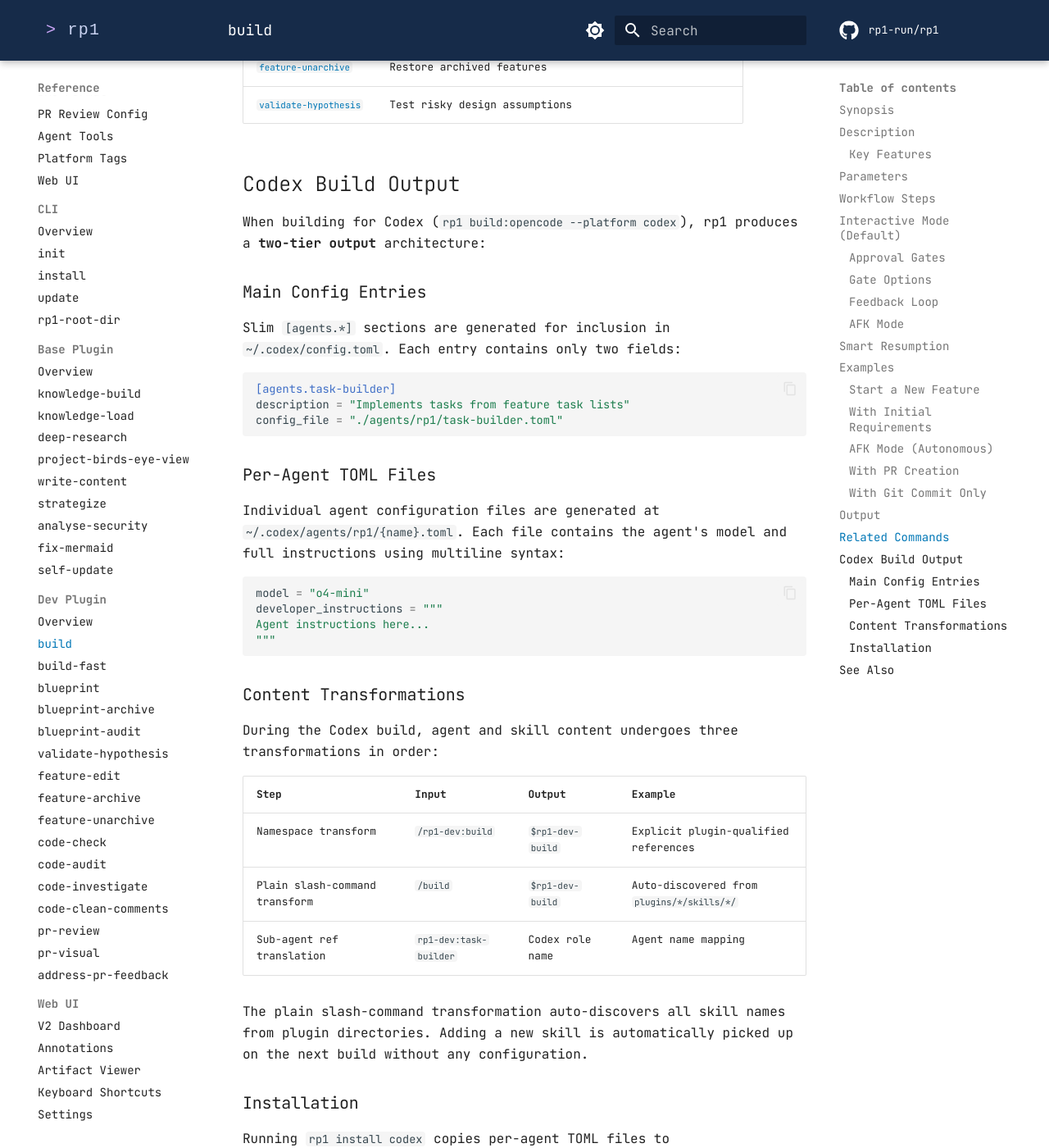
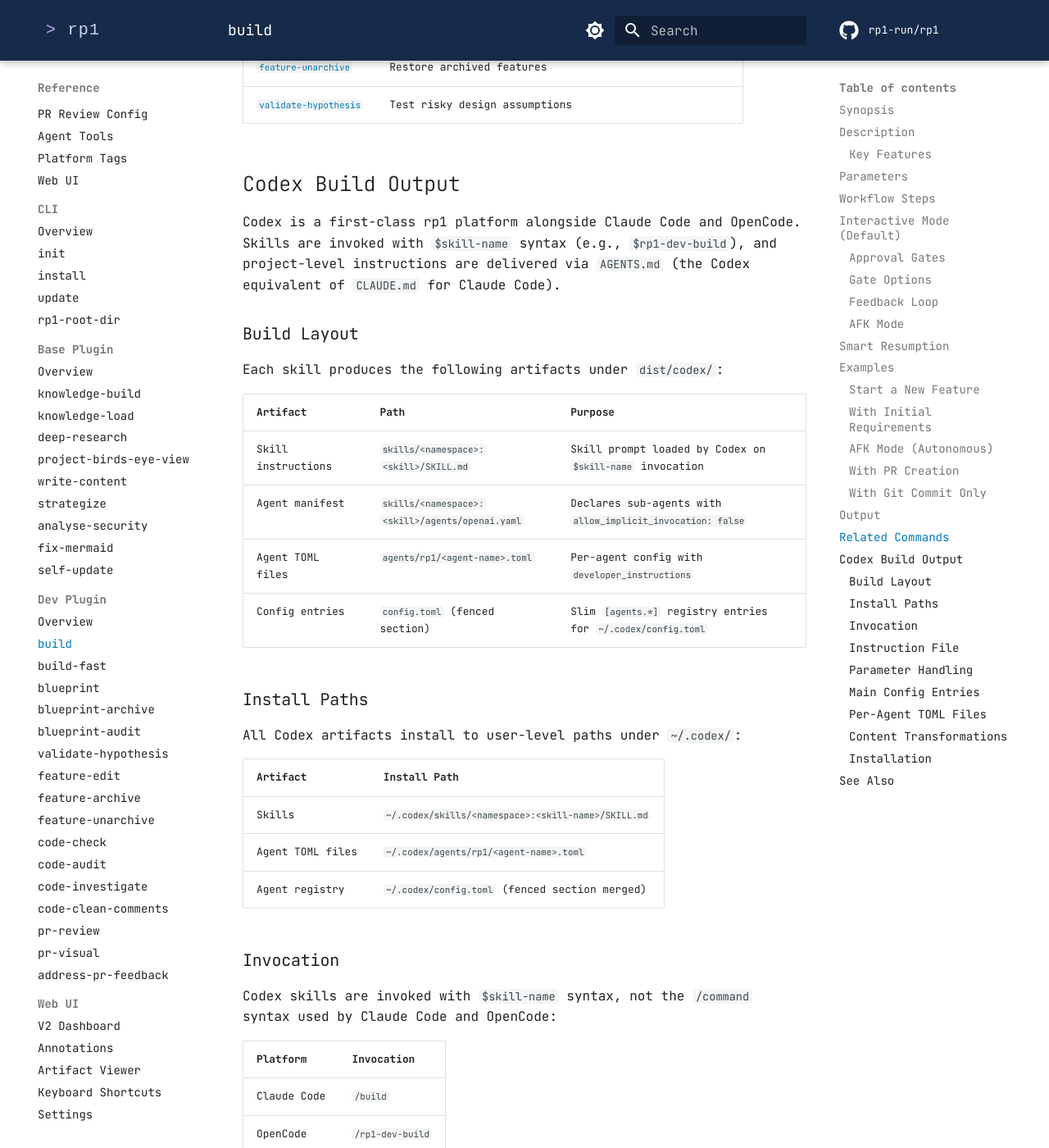
Before and after one commit to rp1-run/rp1, an MkDocs documentation site: the page built from docs/reference/dev/build.md, in a window 1280 px wide and 1400 px high, scrolled down 5722 px. Shown: the whole window at 82% size. Built offline with MkDocs 1.6.1 and Material for MkDocs 9.7.7, drawn with Linux system fonts in a browser that asks for light colours; comment, search, counter and statistics services are not loaded; some of the changed text lies outside the part shown.

Commit message:
feat: add first-class Codex platform support
Update installer, build pipeline, and verification to use canonical
~/.codex/ paths instead of legacy ~/.agents/skills/. Enable Codex as a
first-class build target with parameter transformation, uninstall safety
guards, and comprehensive test coverage.

- Canonicalize paths: ~/.codex/skills/, ~/.codex/agents/rp1/, ~/.codex/config.toml
- Enable Codex platform in build pipeline (min version 0.116.0)
- Add param_transform LiquidJS filter for $1/$ARGUMENTS rewriting
- Harden uninstall with structural directory guards (isSafeToRemove)
- Update manifest template to emit ~/.codex/skills/ paths
- Add codex-capabilities.md documentation and update build docs
- Add param-transform unit tests, update path/manifest/verification tests

Generated with AI

Co-Authored-By: rp1 <bot@rp1.run>

```diff
--- a/docs/reference/dev/build.md
+++ b/docs/reference/dev/build.md
@@ -217,7 +217,53 @@ If you stopped at a gate, resuming `/build` continues from the next stage.
 
 ## Codex Build Output
 
-When building for Codex (`rp1 build:opencode --platform codex`), rp1 produces a **two-tier output** architecture:
+Codex is a first-class rp1 platform alongside Claude Code and OpenCode. Skills are invoked with `$skill-name` syntax (e.g., `$rp1-dev-build`), and project-level instructions are delivered via `AGENTS.md` (the Codex equivalent of `CLAUDE.md` for Claude Code).
+
+### Build Layout
+
+Each skill produces the following artifacts under `dist/codex/`:
+
+| Artifact | Path | Purpose |
+|----------|------|---------|
+| Skill instructions | `skills/<namespace>:<skill>/SKILL.md` | Skill prompt loaded by Codex on `$skill-name` invocation |
+| Agent manifest | `skills/<namespace>:<skill>/agents/openai.yaml` | Declares sub-agents with `allow_implicit_invocation: false` |
+| Agent TOML files | `agents/rp1/<agent-name>.toml` | Per-agent config with `developer_instructions` |
+| Config entries | `config.toml` (fenced section) | Slim `[agents.*]` registry entries for `~/.codex/config.toml` |
+
+### Install Paths
+
+All Codex artifacts install to user-level paths under `~/.codex/`:
+
+| Artifact | Install Path |
+|----------|-------------|
+| Skills | `~/.codex/skills/<namespace>:<skill-name>/SKILL.md` |
+| Agent TOML files | `~/.codex/agents/rp1/<agent-name>.toml` |
+| Agent registry | `~/.codex/config.toml` (fenced section merged) |
+
+### Invocation
+
+Codex skills are invoked with `$skill-name` syntax, not the `/command` syntax used by Claude Code and OpenCode:
+
+| Platform | Invocation |
+|----------|-----------|
+| Claude Code | `/build` |
+| OpenCode | `/rp1-dev-build` |
+| Codex | `$rp1-dev-build` |
+
+### Instruction File
+
+Codex uses `AGENTS.md` as its project-level instruction file. Running `rp1 init` for Codex generates or appends to `AGENTS.md` in the project root with KB loading instructions and rp1 conventions. This is equivalent to the `CLAUDE.md` file used by Claude Code.
+
+### Parameter Handling
+
+Codex does not have native argument substitution (`$1`, `$ARGUMENTS`). During the build, the `param_transform` filter rewrites parameter references into instructional text that Codex can model-extract from the user's prompt:
+
+| Source | Codex Output |
+|--------|-------------|
+| `$1` | Descriptive text: "the value of the first argument (extracted from the user's prompt)" |
+| `$ARGUMENTS` | Descriptive text: "the arguments provided by the user in their prompt" |
+
+Parameter tables in skills are preserved as-is since they serve as instructional text for the model. The model extracts parameter values from the user's natural language prompt rather than relying on positional substitution.
 
 ### Main Config Entries
 
@@ -242,19 +288,22 @@ Agent instructions here...
 
 ### Content Transformations
 
-During the Codex build, agent and skill content undergoes three transformations in order:
+During the Codex build, agent and skill content undergoes four transformations in order:
 
 | Step | Input | Output | Example |
 |------|-------|--------|---------|
 | Namespace transform | `/rp1-dev:build` | `$rp1-dev-build` | Explicit plugin-qualified references |
 | Plain slash-command transform | `/build` | `$rp1-dev-build` | Auto-discovered from `plugins/*/skills/*/` |
+| Parameter transform | `$1`, `$ARGUMENTS` | Instructional text | Model-extracted parameters |
 | Sub-agent ref translation | `rp1-dev:task-builder` | Codex role name | Agent name mapping |
 
 The plain slash-command transformation auto-discovers all skill names from plugin directories. Adding a new skill is automatically picked up on the next build without any configuration.
 
 ### Installation
 
-Running `rp1 install codex` copies per-agent TOML files to `~/.codex/agents/rp1/` and merges the slim config entries into `~/.codex/config.toml`. Uninstallation removes the entire `~/.codex/agents/rp1/` directory.
+Running `rp1 install codex` copies skill directories to `~/.codex/skills/`, per-agent TOML files to `~/.codex/agents/rp1/`, and merges the slim config entries into `~/.codex/config.toml`. Uninstallation removes only rp1-managed artifacts (skill directories prefixed with `rp1-*` and the `~/.codex/agents/rp1/` directory) while preserving user-created and third-party Codex configuration.
+
+For a detailed breakdown of validated Codex capabilities and platform differences, see the [Codex Capabilities](codex-capabilities.md) reference.
 
 ## See Also
 
```
Also changed, not shown: docs/reference/dev/codex-capabilities.md (added, +59 -0 lines), 15 other files.
